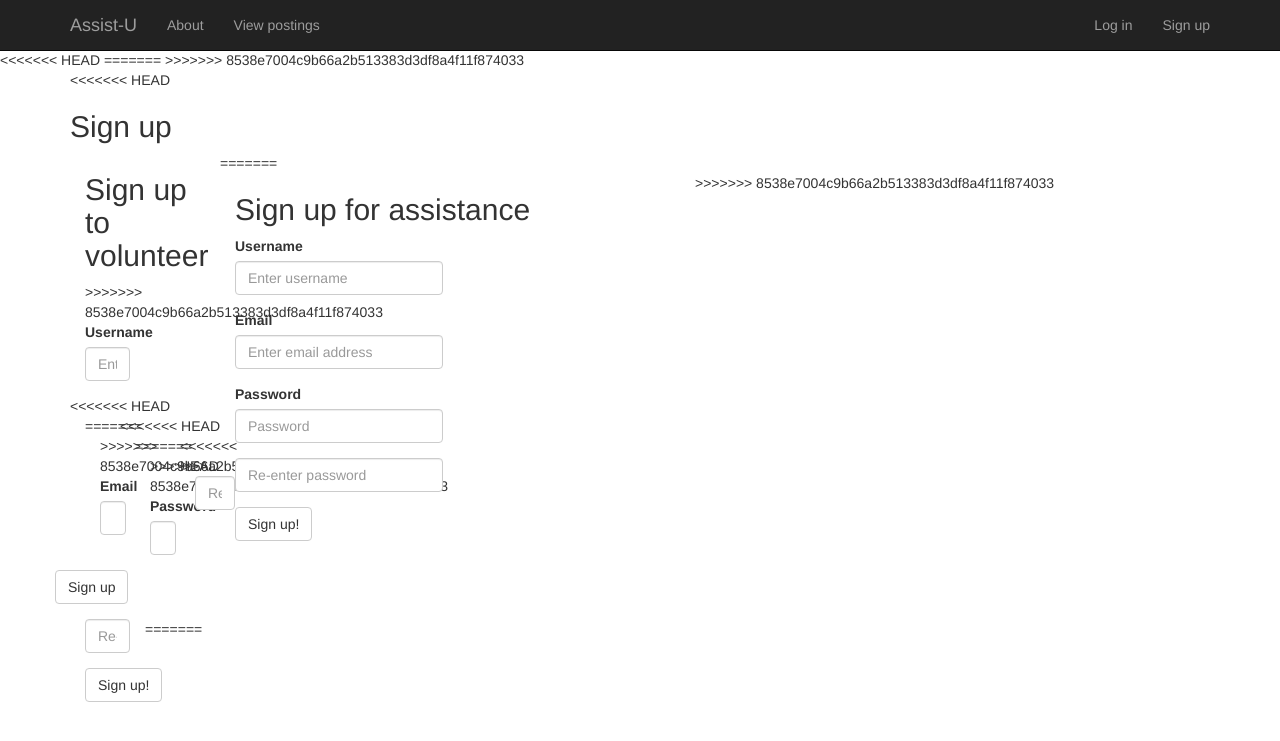
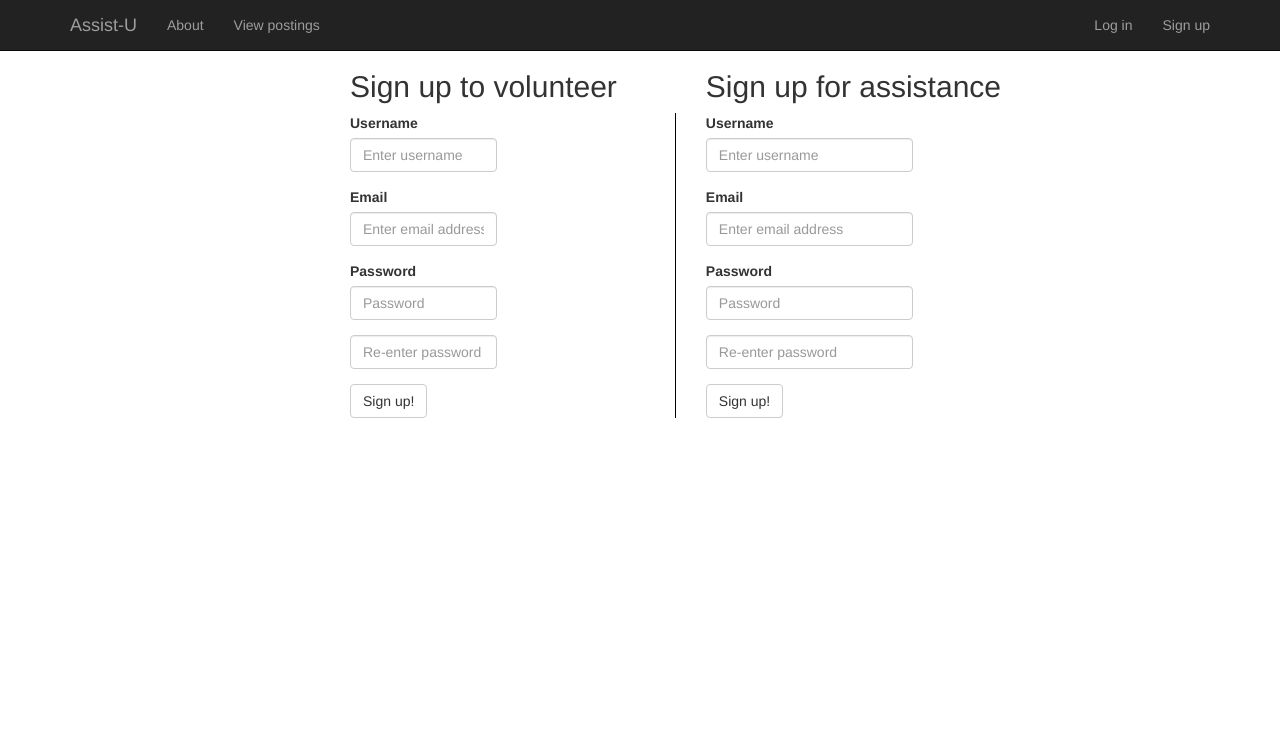
Before and after one commit to jonotko/CCNYHack, a PHP site: page /signup.php in a window 1280 px wide; the page is wider, and only the part inside the window is pictured. Shown: the top 741 px of that part. Run offline with PHP 8.4, Linux system fonts and the light colour scheme.

Commit message:
signup page fixed

```diff
--- a/css/custom.css
+++ b/css/custom.css
@@ -47,3 +47,13 @@ header.container-fluid{
 footer {
     margin: 50px 0;
 }
+
+.divider
+{
+border-right:1px solid black;
+}
+.centeredContainer
+{
+width:50%;
+margin:0 auto;
+}
--- a/signup.php
+++ b/signup.php
@@ -13,67 +13,43 @@
 
     <link href="css/bootstrap.min.css" rel="stylesheet">
 
-<<<<<<< HEAD
-    <link href="css/business-frontpage.css" rel="stylesheet">
-=======
+
     <link href="css/custom.css" rel="stylesheet">
->>>>>>> 8538e7004c9b66a2b513383d3df8a4f11f874033
 
 </head>
 
 <body>
 <script src="js/navbar.js"></script>
-    <div class="container">
-<<<<<<< HEAD
-	<h2>Sign up</h2>
-	<form>
-  <div class="form-group row">
-  <div class="col-md-4">
-=======
-	<div class="col-md-5">
+    <div class="container centeredContainer">
+
+	<div class="col-md-7">
 	<h2>Sign up to volunteer</h2>
 	<form class="divider">
   <div class="form-group row">
   <div class="col-md-6">
->>>>>>> 8538e7004c9b66a2b513383d3df8a4f11f874033
+
     <label for="username">Username</label>
     <input type="text" class="form-control" id="username" placeholder="Enter username">
   </div>
   </div>
     <div class="form-group row">
-<<<<<<< HEAD
-  <div class="col-md-4">
-=======
+
   <div class="col-md-6">
->>>>>>> 8538e7004c9b66a2b513383d3df8a4f11f874033
     <label for="email">Email</label>
     <input type="email" class="form-control" id="email" placeholder="Enter email address">
   </div>
   </div>
   <div class="form-group row">
-<<<<<<< HEAD
-  <div class="col-md-4">
-=======
+
   <div class="col-md-6">
->>>>>>> 8538e7004c9b66a2b513383d3df8a4f11f874033
+
     <label for="password1">Password</label>
     <input type="password" class="form-control" id="password1" placeholder="Password">
   </div>
   </div>
 
   <div class="form-group row">
-<<<<<<< HEAD
-  <div class="col-md-4">
-    <input type="password" class="form-control" id="password2" placeholder="Re-enter password">
-  </div>
-  </div>
-	<input class="btn btn-default" type="submit" value="Sign up">
-  </form>
-  </div>
 
-
-
-=======
   <div class="col-md-6">
     <input type="password" class="form-control" id="password2" placeholder="Re-enter password">
   </div>
@@ -112,7 +88,6 @@
 	<input class="btn btn-default" type="submit" value="Sign up!">
     </form>
   </div>
->>>>>>> 8538e7004c9b66a2b513383d3df8a4f11f874033
 
 	<!-- jQuery -->
     <script src="js/jquery.js"></script>
```
